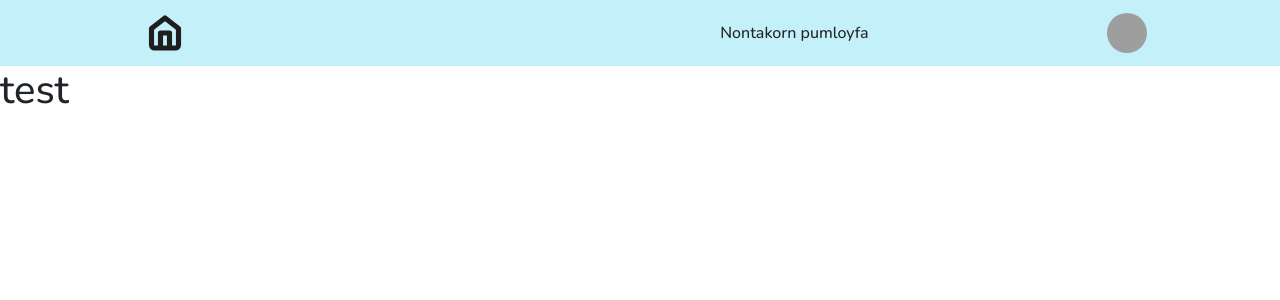
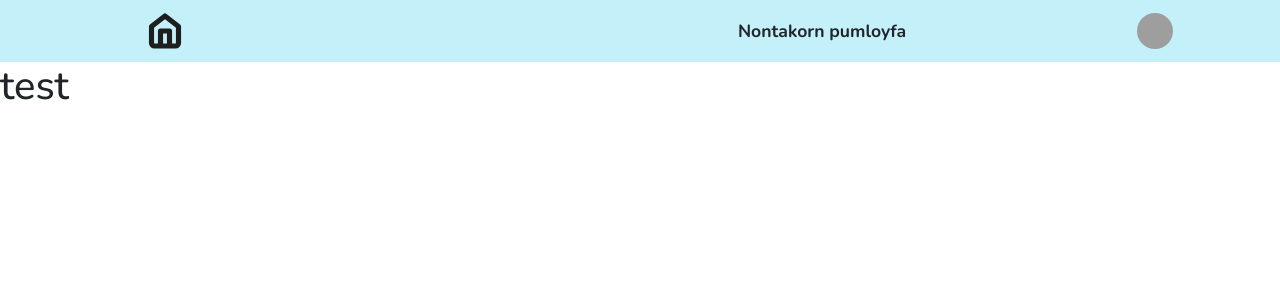
Before and after one commit to Sundance02/Devtool_MEM-MED, a Django app: page /mem_med/medicine/ in a window 1280 px wide. Shown: the top 300 px of the page. Run offline with Django 5.2, Linux system fonts and the light colour scheme; grey boxes are pictures that could not be loaded.

Commit message:
Push Header - Fix FOnt Size

```diff
--- a/Devtool_Cloud_project/MEM_MED/templates/header.html
+++ b/Devtool_Cloud_project/MEM_MED/templates/header.html
@@ -34,11 +34,11 @@
                 </div>
                 <div class="col-7">
                     <div class="row align-items-center">
-                        <div class="col-9" id="usernameprofile">
-                            Nontakorn pumloyfa
+                        <div class="col-10" id="usernameprofile">
+                            <b>Nontakorn pumloyfa</b>
                         </div>
-                        <div class="col-3" id="pictureprofilediv">
-                            <img src="https://comicvine.gamespot.com/a/uploads/scale_medium/6/62058/1225416-1369424_picture_1.png" width="40" height="40" id="pictureprofile">
+                        <div class="col-2" id="pictureprofilediv">
+                            <img src="https://comicvine.gamespot.com/a/uploads/scale_medium/6/62058/1225416-1369424_picture_1.png" width="36" height="36" id="pictureprofile">
                         </div>
                     </div>
                 </div>
--- a/Devtool_Cloud_project/static/css/header.css
+++ b/Devtool_Cloud_project/static/css/header.css
@@ -28,9 +28,9 @@ html:lang(th) {
     text-align: center;
     justify-content: center;
 
-    font-size: 100%;
+    font-size: 110%;
     font-family: "Nunito", sans-serif;
-    font-weight: 500;
+    font-weight: 400;
     font-style: normal;
 }
 
```
